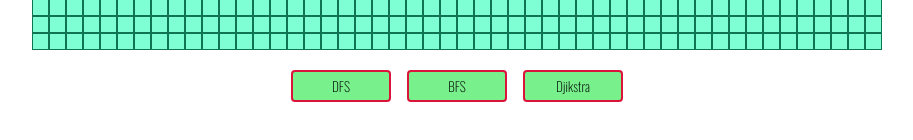
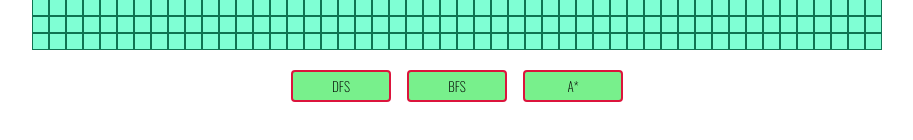
Before and after one commit to brkwok/path-finder, a React (Create React App) app: page / in a window 1280 px wide. Shown: the part 346-486 px from the top of the page, without its empty margins (183-1096 px from the left). Built offline with nearby package versions, Linux system fonts and the light colour scheme.

Commit message:
Add a* algo

```diff
--- a/src/components/Board/Algo.js
+++ b/src/components/Board/Algo.js
@@ -1,11 +1,11 @@
-const Algo = ({ handleDFS, algoRunning }) => {
+const Algo = ({ handleDFS, handleAStar, algoRunning }) => {
 	return (
 		<div className="algo-container">
 			<button disabled={algoRunning} onClick={handleDFS}>
 				DFS
 			</button>
 			<button disabled={algoRunning}>BFS</button>
-			<button disabled={algoRunning}>Djikstra</button>
+			<button disabled={algoRunning} onClick={handleAStar}>A*</button>
 		</div>
 	);
 };
--- a/src/components/Board/Board.js
+++ b/src/components/Board/Board.js
@@ -7,11 +7,20 @@ import { useState } from "react";
 import Algo from "./Algo";
 
 import { DFS } from "../../utils/dfs";
+import { AStar } from "../../utils/AStar";
 
 const Board = () => {
 	// 보드 셋업 해주는 커스텀 훅 ../../hooks/useBoard 파일 보면
 	// 커스텀 훅 확인 가능
-	const [board, setBoard, resetBoard, startCell, setStartCell, endCell, setEndCell] = useBoard();
+	const [
+		board,
+		setBoard,
+		resetBoard,
+		startCell,
+		setStartCell,
+		endCell,
+		setEndCell,
+	] = useBoard();
 	const [algoRunning, setAlgoRunning] = useState(false);
 
 	// 지금 이것도 복잡하게 되있는데 나중에 시간 리액트 어느정도 이해하면 커스텀 훅
@@ -131,6 +140,48 @@ const Board = () => {
 		}, 50 * (pathsFound.length + pathsTaken.length));
 	};
 
+	const handleAStar = () => {
+		const astar = new AStar(startCell, endCell, board);
+
+		const [pathsTaken, destCell] = astar.findPath();
+
+		const timeToDestCell = 50 * pathsTaken.length;
+
+		pathsTaken.forEach((cell, i) => {
+			setTimeout(() => {
+				const newBoard = board.slice();
+
+				if (cell !== startCell && cell !== endCell) {
+					cell.type = "cell-probe";
+				}
+
+				setBoard(newBoard);
+			}, i * 50);
+		});
+
+		let currCell = destCell;
+		const pathsFound = [];
+		while (currCell) {
+			pathsFound.push(currCell);
+			currCell = currCell.parent;
+		}
+
+		pathsFound.forEach((cell, i) => {
+			setTimeout(() => {
+				const newBoard = board.slice();
+				if (cell !== startCell && cell !== endCell) {
+					cell.type = "cell-path-found";
+				}
+
+				setBoard(newBoard);
+			}, i * 50 + timeToDestCell);
+		});
+
+		setTimeout(() => {
+			setAlgoRunning(false);
+		}, 50 * (pathsFound.length + pathsTaken.length));
+	};
+
 	return (
 		<div onMouseDown={handleMouseDown} onMouseUp={handleMouseUp}>
 			<GridActions
@@ -151,7 +202,11 @@ const Board = () => {
 				handleClick={handleClick}
 				algoRunning={algoRunning}
 			/>
-			<Algo handleDFS={handleDFS} algoRunning={algoRunning} />
+			<Algo
+				handleDFS={handleDFS}
+				handleAStar={handleAStar}
+				algoRunning={algoRunning}
+			/>
 		</div>
 	);
 };
--- /dev/null
+++ b/src/utils/AStar.js
@@ -0,0 +1,177 @@
+import { ROWS, COLS } from "./constants";
+
+const defaultComparator = (n1, n2) => {
+	if (n1[0] < n2[0]) {
+		return 1;
+	} else if (n1[0] > n2[0]) {
+		return -1;
+	} else {
+		return 0;
+	}
+};
+
+// Heap이라는 데이터 스트럭쳐. Priority Queue라고도 부름
+// 컴페어 펑션에 따라 제일 낮거나 높은 엘레멘트를 제일 위에 둠
+class Heap {
+	constructor(arr, comparator) {
+		this._heap = arr;
+		this._comparator = comparator;
+
+		this._buildHeap();
+	}
+
+	heapPush(el) {
+		this._heap.push(el);
+		this._percUp(this._heap.length - 1);
+	}
+
+	heapPop() {
+		const size = this._heap.length;
+
+		[this._heap[0], this._heap[size - 1]] = [
+			this._heap[size - 1],
+			this._heap[0],
+		];
+
+		const popped = this._heap.pop();
+		this._percDown(0);
+		return popped;
+	}
+
+	_buildHeap() {
+		const heapSize = this._heap.length;
+
+		for (let i = Math.floor(heapSize / 2) - 1; i >= 0; i--) {
+			this._percDown(i);
+		}
+	}
+
+	_percDown(idx) {
+		const heapSize = this._heap.length;
+
+		while (idx < heapSize) {
+			let curr = idx;
+			let left = 2 * idx + 1;
+			let right = 2 * idx + 2;
+
+			if (
+				left < heapSize &&
+				this._comparator(this._heap[left], this._heap[curr]) > 0
+			) {
+				curr = left;
+			}
+
+			if (
+				right < heapSize &&
+				this._comparator(this._heap[right], this._heap[curr]) > 0
+			) {
+				curr = right;
+			}
+
+			if (curr !== idx) {
+				[this._heap[idx], this._heap[curr]] = [
+					this._heap[curr],
+					this._heap[idx],
+				];
+			} else {
+				break;
+			}
+
+			idx = curr;
+		}
+	}
+
+	_percUp(idx) {
+		let parentIdx = Math.floor((idx - 1) / 2);
+
+		while (
+			idx > 0 &&
+			this._comparator(this._heap[idx], this._heap[parentIdx]) > 0
+		) {
+			[this._heap[idx], this._heap[parentIdx]] = [
+				this._heap[parentIdx],
+				this._heap[idx],
+			];
+
+			idx = parentIdx;
+			parentIdx = Math.floor((idx - 1) / 2);
+		}
+	}
+
+	isEmpty() {
+		return this._heap.length === 0;
+	}
+
+	peek() {
+		if (!this.isEmpty()) {
+			return this._heap[0];
+		} else {
+			throw new Error("Heap Empty");
+		}
+	}
+}
+
+export class AStar {
+	dirs = [
+		[0, -1],
+		[1, 0],
+		[0, 1],
+		[-1, 0],
+	];
+
+	constructor(start, end, board, heap = [], comparator = defaultComparator) {
+		this.heap = new Heap(heap, comparator);
+		this.start = start;
+		this.end = end;
+		this.board = board;
+	}
+
+	findPath() {
+		const pathsTaken = [];
+		const manhattanDist =
+			Math.abs(this.end.row - this.start.row) +
+			Math.abs(this.end.col - this.start.col);
+		this.heap.heapPush([manhattanDist, this.start]);
+		const seen = new Set();
+
+		while (!this.heap.isEmpty()) {
+			const [_dist, currCell] = this.heap.heapPop();
+
+			if (!seen.has(currCell)) {
+				pathsTaken.push(currCell);
+			}
+      seen.add(currCell)
+
+			if (currCell === this.end) {
+				return [pathsTaken, currCell];
+			}
+
+			const row = currCell.row;
+			const col = currCell.col;
+
+			for (let [r, c] of this.dirs) {
+				const nextCellRow = row + r;
+				const nextCellCol = col + c;
+
+				if (
+					Math.min(nextCellRow, nextCellCol) < 0 ||
+					nextCellRow >= ROWS ||
+					nextCellCol >= COLS ||
+					this.board[nextCellRow][nextCellCol].type === "cell-wall" ||
+					seen.has(this.board[nextCellRow][nextCellCol])
+				) {
+					continue;
+				}
+
+				const distToDest =
+					Math.abs(this.end.row - nextCellRow) +
+					Math.abs(this.end.col - nextCellCol);
+				const nextCell = this.board[nextCellRow][nextCellCol];
+				nextCell.parent = currCell;
+				this.heap.heapPush([distToDest, nextCell]);
+			}
+		}
+
+    return [pathsTaken, null]
+	}
+}
```
Also changed, not shown: src/utils/djikstra.js (deleted).
